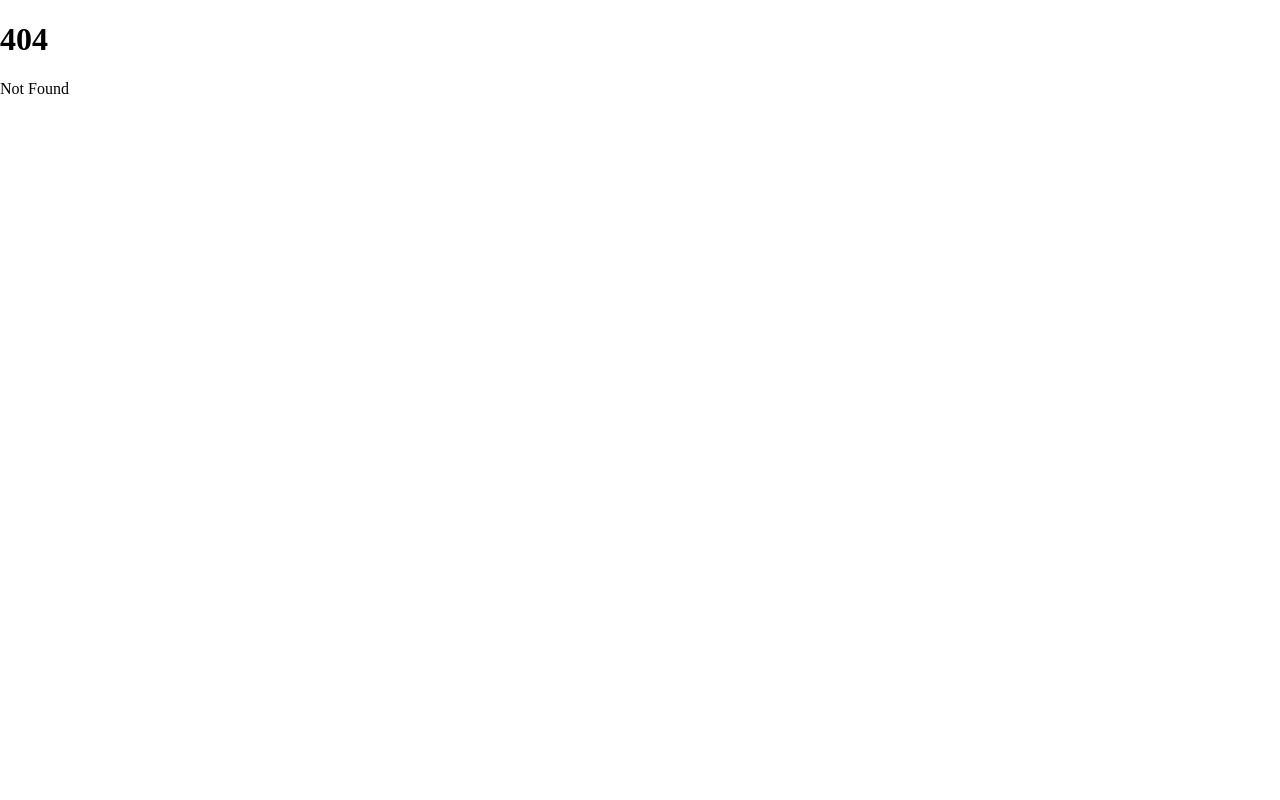
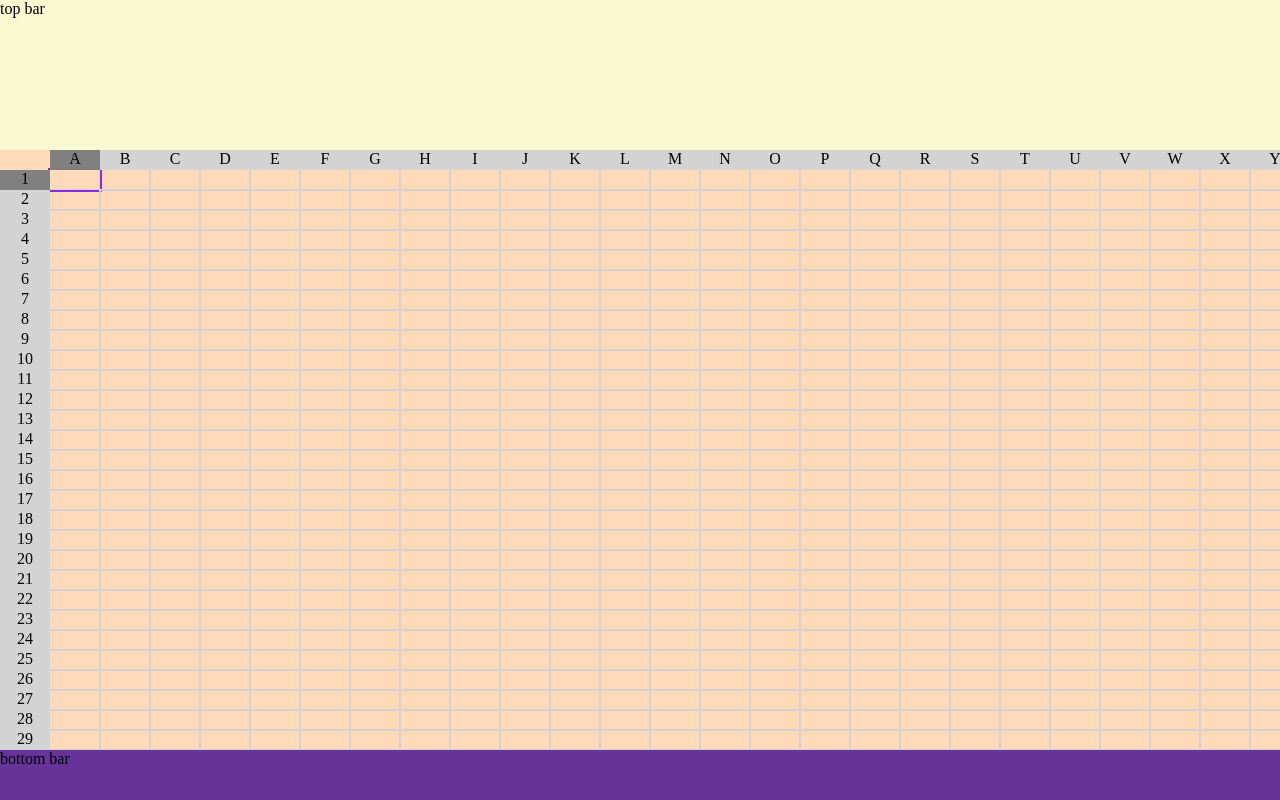
Before and after one commit to tanhauhau/sveet, a SvelteKit app: page /sveet/1 in a window 1280 px wide. Before the commit this address had no page. Built offline with nearby package versions, Linux system fonts and the light colour scheme.

Commit message:
feat: 2nd stream - make it reactive

```diff
--- a/src/routes/shesvet/[id]/Cell.svelte
+++ /dev/null
@@ -1,23 +0,0 @@
-<script lang="ts">
-	import { createEventDispatcher } from 'svelte';
-	const dispatch = createEventDispatcher();
-
-	export let row: number;
-	export let column: number;
-	export let active: boolean;
-	export let value: string;
-</script>
-
-<div style:--row={row} style:--column={column} class:active on:click={() => dispatch('select')}>{value}</div>
-
-<style>
-	div {
-		border: 1px solid lightgray;
-    grid-row: calc(var(--row) + 2);
-    grid-column: calc(var(--column) + 2);
-	}
-	.active {
-		border-color: blueviolet;
-		border-width: 2px;
-	}
-</style>
--- a/src/routes/shesvet/[id]/+page.svelte
+++ b/src/routes/sveet/[id]/+page.svelte
@@ -1,11 +1,11 @@
 <script>
-  import Sheet from './Sheet.svelte';
+  import Sveet from './Sveet.svelte';
   import TopBar from './TopBar.svelte';
   import BottomBar from './BottomBar.svelte';
 </script>
 
 <section class="container">
-  <Sheet />
+  <Sveet />
   <TopBar />
   <BottomBar />
 </section>
--- /dev/null
+++ b/src/routes/sveet/[id]/Cell.svelte
@@ -0,0 +1,80 @@
+<script lang="ts">
+	import { createEventDispatcher } from 'svelte';
+	import type { SveetCell } from './sveet';
+	const dispatch = createEventDispatcher();
+
+	export let row: number;
+	export let column: number;
+	export let active: boolean;
+	export let value: string;
+	export let cell: SveetCell;
+
+	enum Mode {
+		Editing,
+		DisplayValue,
+		DisplayFormula
+	}
+
+	let mode = Mode.DisplayValue;
+	let editValue = cell.formula;
+	let displayValue = cell.displayValue;
+
+	function finishEditing(save: boolean) {
+		mode = Mode.DisplayValue;
+		editValue.stopEditing(save);
+	}
+</script>
+
+<div
+	style:--row={row}
+	style:--column={column}
+	class:active
+	on:click={() => dispatch('select')}
+	on:dblclick={() => {
+		if (mode === Mode.DisplayValue) {
+			mode = Mode.Editing;
+			editValue.startEditing();
+		} else {
+			mode = Mode.DisplayValue;
+		}
+	}}
+>
+	{#if mode === Mode.DisplayValue}
+		{$displayValue}
+	{:else if mode === Mode.Editing}<input
+			autofocus
+			bind:value={$editValue}
+			on:blur={() => finishEditing(true)}
+			on:keydown={(event) => {
+				switch(event.key) {
+					case 'Enter':
+						finishEditing(true);
+						break;
+					case 'Escape':
+						finishEditing(false);
+						break;
+				}
+			}}
+		/>
+	{/if}
+</div>
+
+<style>
+	div {
+		outline: 1px solid lightgray;
+		grid-row: calc(var(--row) + 2);
+		grid-column: calc(var(--column) + 2);
+	}
+	.active {
+		outline-color: blueviolet;
+		outline-width: 2px;
+	}
+	input {
+		width: 100%;
+		height: 100%;
+		margin: 0;
+		border: 0;
+		outline: 0;
+		box-sizing: border-box;
+	}
+</style>
--- a/src/routes/shesvet/[id]/ColHeader.svelte
+++ b/src/routes/sveet/[id]/ColHeader.svelte
@@ -13,6 +13,7 @@
 		grid-column: calc(var(--column) + 2);
 		position: sticky;
 		top: 0;
+		text-align: center;
 	}
 	.active {
 		background-color: gray;
--- a/src/routes/shesvet/[id]/RowHeader.svelte
+++ b/src/routes/sveet/[id]/RowHeader.svelte
@@ -13,6 +13,7 @@
 		grid-column: 1;
 		position: sticky;
 		left: 0;
+		text-align: center;
 	}
 	.active {
 		background-color: gray;
--- a/src/routes/shesvet/[id]/Sheet.svelte
+++ b/src/routes/sveet/[id]/Sveet.svelte
@@ -2,21 +2,25 @@
 	import Cell from './Cell.svelte';
 	import ColHeader from './ColHeader.svelte';
 	import RowHeader from './RowHeader.svelte';
-	let numOfColumns = 26;
-	let numOfRows = 50;
+	import { getColumnName, getRowIndex, createSveet } from './sveet';
+	let numberOfColumns = 26;
+	let numberOfRows = 50;
+	const sveet = createSveet({ numberOfColumns, numberOfRows });
 	let activeCell: { column: number; row: number } | null = {
 		column: 0,
 		row: 0
 	};
 </script>
 
-<main style:--rows={numOfRows} style:--columns={numOfColumns}>
+<main style:--rows={numberOfRows} style:--columns={numberOfColumns}>
 	<div>
-		{#each { length: numOfColumns } as _, column}
-			{@const colName = String.fromCharCode('A'.charCodeAt(0) + column)}
-			{#each { length: numOfRows } as _, row}
-				{@const rowIndex = row + 1}
+		{#each { length: numberOfColumns } as _, column}
+			{@const colName = getColumnName(column)}
+			{#each { length: numberOfRows } as _, row}
+				{@const rowIndex = getRowIndex(row)}
+				{@const cellName = colName + rowIndex}
 				<Cell
+					cell={sveet.get(cellName)}
 					{row}
 					{column}
 					active={activeCell?.column === column && activeCell?.row === row}
@@ -28,12 +32,12 @@
 			{/each}
 		{/each}
 
-		{#each { length: numOfColumns } as _, column}
+		{#each { length: numberOfColumns } as _, column}
 			{@const colName = String.fromCharCode('A'.charCodeAt(0) + column)}
 			<ColHeader active={activeCell?.column === column} {column} value={colName} />
 		{/each}
 
-		{#each { length: numOfRows } as _, row}
+		{#each { length: numberOfRows } as _, row}
 			{@const rowIndex = String(row + 1)}
 			<RowHeader active={activeCell?.row === row} {row} value={rowIndex} />
 		{/each}
--- /dev/null
+++ b/src/routes/sveet/[id]/sveet.ts
@@ -0,0 +1,126 @@
+import { writable, type Writable, derived, get } from 'svelte/store';
+export function createSveet({
+  numberOfRows,
+  numberOfColumns
+}: {
+  numberOfRows: number;
+  numberOfColumns: number;
+}) {
+  const sveet = new Map();
+  for (let r = 0; r < numberOfRows; r++) {
+    for (let c = 0; c < numberOfColumns; c++) {
+      const columnName = getColumnName(c);
+      const rowIndex = getRowIndex(r);
+      const cell = createSveetCell({ row: r, column: c, sveet });
+      sveet.set(columnName + rowIndex, cell);
+    }
+  }
+  return sveet;
+}
+
+export interface SveetCell {
+  row: number;
+  column: number;
+  displayValue: Writable<string>;
+  formula: Writable<string> & {
+    startEditing: () => void;
+    stopEditing: (save: boolean) => void;
+  };
+}
+
+function createSveetCell({
+  row,
+  column,
+  sveet
+}: {
+  row: number;
+  column: number;
+  sveet: Map<string, SveetCell>;
+}) {
+  const displayValue = writable('');
+  let formulaValue = '';
+  let lastSavedFormulaValue: string;
+  let cleanup: () => void;
+  const formula = writable(formulaValue);
+
+  return {
+    row,
+    column,
+    displayValue,
+    formula: {
+      set: (value: string) => {
+        formulaValue = value;
+        formula.set(value);
+      },
+      subscribe: formula.subscribe,
+      startEditing() {
+        console.log(`Start editing cell ${row},${column}`);
+        lastSavedFormulaValue = formulaValue;
+      },
+      stopEditing(save: boolean) {
+        console.log(`Stop editing cell ${row},${column}`);
+        if (save) {
+          if (formulaValue.startsWith('=')) {
+            if (typeof cleanup === 'function') {
+              cleanup();
+            }
+            // doing some formula
+            const derivedStore = createDerivedDisplayValueStore(formulaValue, sveet);
+            cleanup = derivedStore.subscribe((newDisplayValue) =>
+              displayValue.set(newDisplayValue)
+            );
+          } else {
+            // normal cell value
+            displayValue.set(formulaValue);
+          }
+        } else {
+          formula.set(lastSavedFormulaValue);
+        }
+      }
+    }
+  };
+}
+
+const formulaFunctions = {
+  sum(a, b) {
+    return a + b
+  }
+}
+
+function createDerivedDisplayValueStore(formulaValue: string, sveet: Map<string, SveetCell>) {
+  const obj = new Proxy({}, {
+    get(_, propertyName) {
+      if (propertyName === Symbol.unscopables) return [];
+      if (propertyName in formulaFunctions) return formulaFunctions[propertyName];
+
+      const displayValue = sveet.get(propertyName as string).displayValue;
+      if (detecting) {
+        storesToSubscribe.push(displayValue);
+      }
+      return get(displayValue);
+    },
+    has(_, key) {
+      return true;
+    }
+  });
+  // '= E3';
+  // 'with(sveet) { return E3 }'
+  // (sveet) => { with(sveet) { return E3 } }
+
+  const fn = new Function('sveet', `with(sveet) { ${formulaValue.replace('=', 'return ')} }`);
+  let storesToSubscribe = [];
+  let detecting = true;
+  fn(obj);
+  detecting = false;
+  const derivedStore = derived(storesToSubscribe, () => {
+    return fn(obj);
+  });
+  return derivedStore;
+}
+
+export function getColumnName(column: number) {
+  return String.fromCharCode('A'.charCodeAt(0) + column);
+}
+export function getRowIndex(row: number) {
+  return row + 1;
+}
```
Also changed, not shown: src/routes/sveet/[id]/BottomBar.svelte (renamed from src/routes/shesvet/[id]/BottomBar.svelte), src/routes/sveet/[id]/TopBar.svelte (renamed from src/routes/shesvet/[id]/TopBar.svelte).
